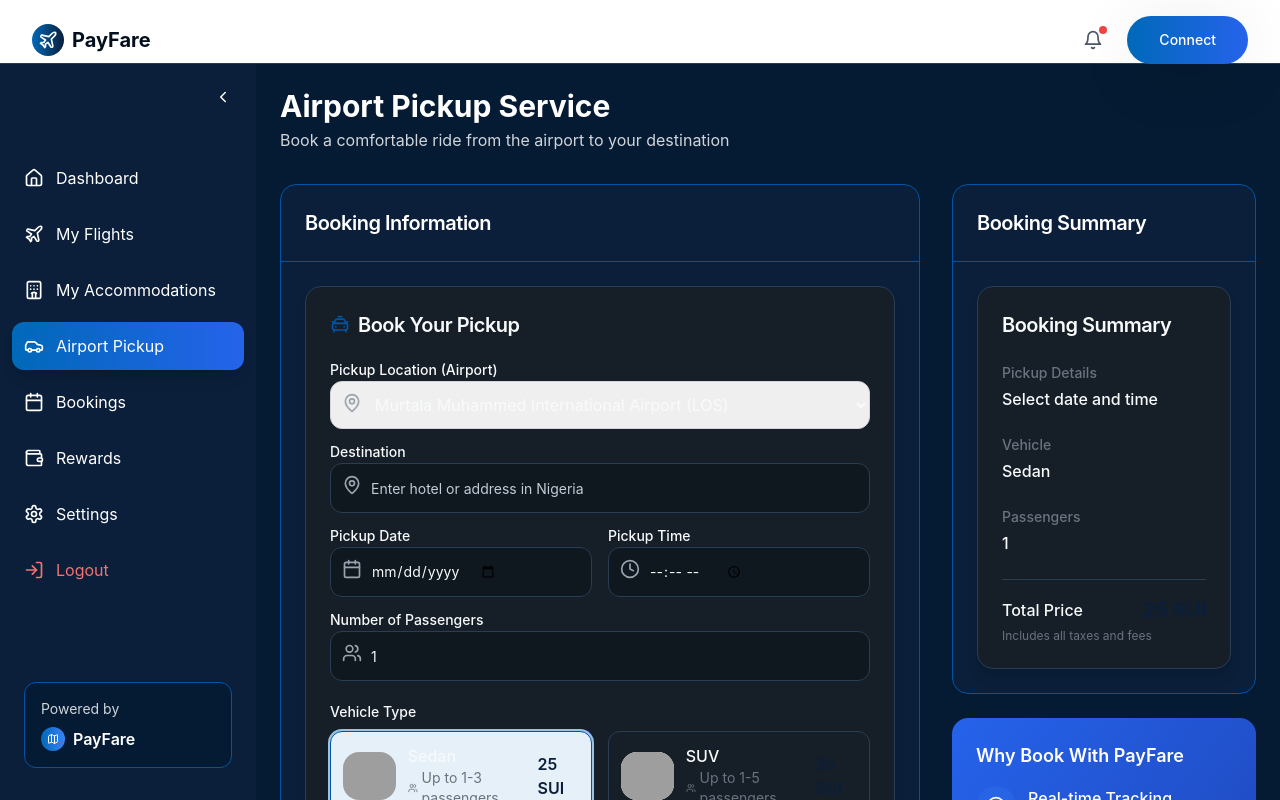
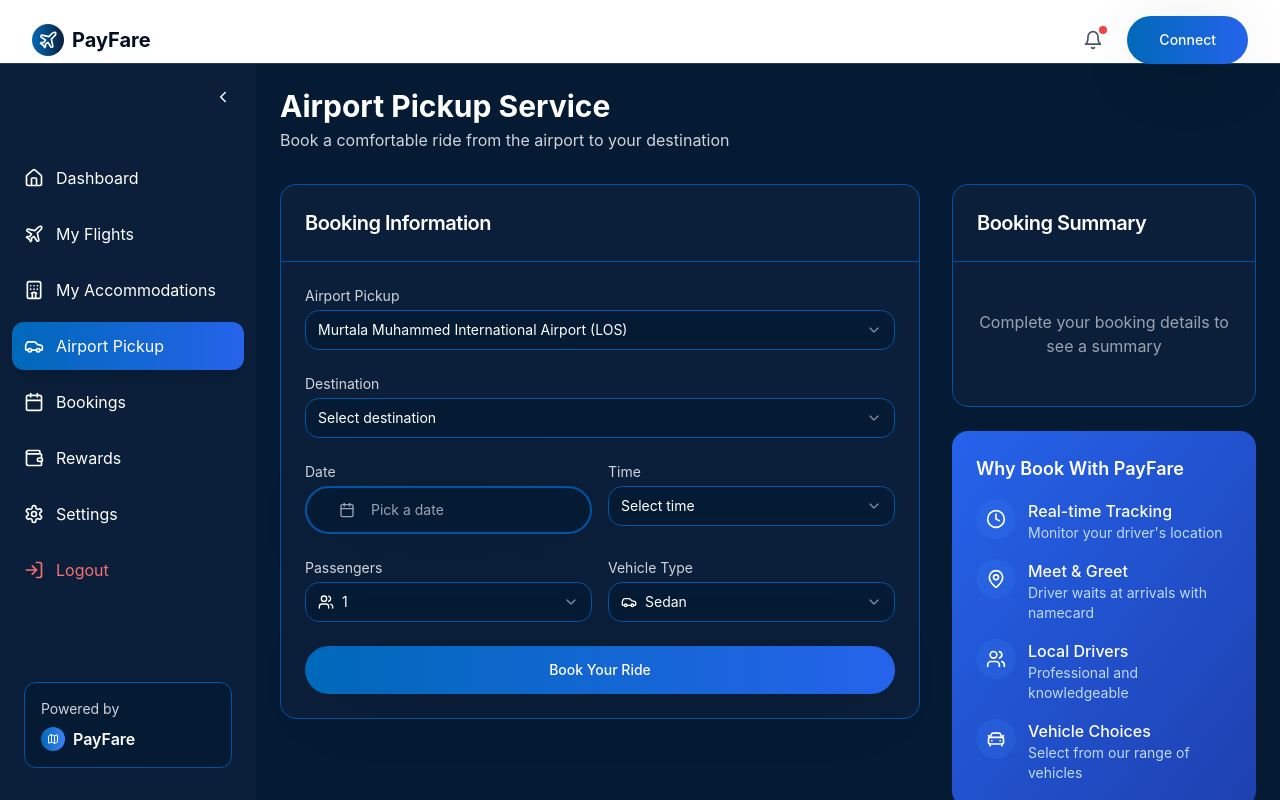
Before and after one commit to dev-Basscee/payfare-nomad-verse, a React (Vite) app: page /dashboard/taxi in a window 1280 px wide. Shown: the top 800 px of the page. Built offline with nearby package versions, Linux system fonts and the light colour scheme; sample sign-in values are in the browser's storage; grey boxes are pictures that could not be loaded.

Commit message:
feat: Implement Payfare UI design
Implement the UI design for the Payfare web3 travel platform, including landing, sign-in, sign-up, and dashboard pages, with a dark theme, sidebar navigation, and support for wallet connect and zkLogin.

```diff
--- a/src/components/taxi/BookingForm.tsx
+++ b/src/components/taxi/BookingForm.tsx
@@ -1,33 +1,21 @@
 
-import { useState } from "react";
-import { CarTaxiFront, Calendar, Clock, MapPin, Users } from "lucide-react";
+import React from "react";
+import { Button } from "@/components/ui/button";
+import {
+  Select,
+  SelectContent,
+  SelectItem,
+  SelectTrigger,
+  SelectValue
+} from "@/components/ui/select";
 import { Input } from "@/components/ui/input";
-import { Label } from "@/components/ui/label";
-import { Button } from "@/components/ui/button";
-import { Card, CardContent, CardHeader, CardTitle } from "@/components/ui/card";
-import VehicleOption from "./VehicleOption";
-import { toast } from "sonner";
+import { Calendar } from "@/components/ui/calendar";
+import { Popover, PopoverContent, PopoverTrigger } from "@/components/ui/popover";
+import { cn } from "@/lib/utils";
+import { format } from "date-fns";
+import { CalendarIcon, Users, Car } from "lucide-react";
 
-// Define vehicle options
-const vehicleOptions = [
-  { id: "sedan", name: "Sedan", capacity: "1-3", price: 25, image: "https://images.unsplash.com/photo-1577494251483-1a2a75388bbe?auto=format&fit=crop&q=80" },
-  { id: "suv", name: "SUV", capacity: "1-5", price: 35, image: "https://images.unsplash.com/photo-1572776685600-aca8c3456159?auto=format&fit=crop&q=80" },
-  { id: "luxury", name: "Luxury", capacity: "1-3", price: 50, image: "https://images.unsplash.com/photo-1544829099-b9a0c07fad1a?auto=format&fit=crop&q=80" },
-  { id: "taxi", name: "Taxi", capacity: "1-4", price: 20, image: "https://images.unsplash.com/photo-1604556369143-081ea6824711?auto=format&fit=crop&q=80" },
-];
-
-// Nigerian airports list
-const nigerianAirports = [
-  "Murtala Muhammed International Airport (LOS)",
-  "Nnamdi Azikiwe International Airport (ABV)",
-  "Port Harcourt International Airport (PHC)",
-  "Mallam Aminu Kano International Airport (KAN)",
-  "Akanu Ibiam International Airport (ENU)",
-  "Margaret Ekpo International Airport (CBQ)",
-  "Sadiq Abubakar III International Airport (SKO)",
-];
-
-interface BookingFormProps {
+export interface BookingFormProps {
   pickup: string;
   setPickup: (value: string) => void;
   destination: string;
@@ -40,158 +28,170 @@ interface BookingFormProps {
   setPassengers: (value: string) => void;
   vehicleType: string;
   setVehicleType: (value: string) => void;
+  airports: { value: string; label: string }[];
+  destinationOptions: string[];
 }
 
-const BookingForm = ({
-  pickup, setPickup,
-  destination, setDestination,
-  date, setDate,
-  time, setTime,
-  passengers, setPassengers,
-  vehicleType, setVehicleType
-}: BookingFormProps) => {
-  const [isLoading, setIsLoading] = useState(false);
+const BookingForm: React.FC<BookingFormProps> = ({
+  pickup,
+  setPickup,
+  destination,
+  setDestination,
+  date,
+  setDate,
+  time,
+  setTime,
+  passengers,
+  setPassengers,
+  vehicleType,
+  setVehicleType,
+  airports,
+  destinationOptions,
+}) => {
+  const [selectedDate, setSelectedDate] = React.useState<Date | undefined>(
+    date ? new Date(date) : undefined
+  );
 
-  const handleBooking = (e: React.FormEvent) => {
-    e.preventDefault();
-    setIsLoading(true);
-
-    // Simulate booking process
-    setTimeout(() => {
-      setIsLoading(false);
-      toast.success("Your pickup has been booked successfully!");
-    }, 1500);
+  const handleDateChange = (newDate: Date | undefined) => {
+    if (newDate) {
+      setDate(format(newDate, "yyyy-MM-dd"));
+      setSelectedDate(newDate);
+    }
   };
 
   return (
-    <Card className="rounded-2xl shadow-lg">
-      <CardHeader>
-        <CardTitle className="text-xl flex items-center">
-          <CarTaxiFront className="mr-2 h-5 w-5 text-payfare-600" />
-          Book Your Pickup
-        </CardTitle>
-      </CardHeader>
+    <div className="space-y-6">
+      <div className="space-y-1">
+        <label htmlFor="pickup" className="block text-sm text-gray-300">Airport Pickup</label>
+        <Select value={pickup} onValueChange={setPickup}>
+          <SelectTrigger className="bg-payfare-800 border-payfare-600 focus:ring-payfare-500">
+            <SelectValue placeholder="Select airport" />
+          </SelectTrigger>
+          <SelectContent className="bg-payfare-800 border-payfare-600 text-white">
+            {airports.map((airport) => (
+              <SelectItem key={airport.value} value={airport.value} className="hover:bg-payfare-700">
+                {airport.label}
+              </SelectItem>
+            ))}
+          </SelectContent>
+        </Select>
+      </div>
 
-      <CardContent>
-        <form onSubmit={handleBooking} className="space-y-6">
-          <div className="space-y-4">
-            <div>
-              <Label htmlFor="pickup" className="mb-1 block">Pickup Location (Airport)</Label>
-              <div className="relative">
-                <select
-                  id="pickup"
-                  value={pickup}
-                  onChange={(e) => setPickup(e.target.value)}
-                  className="w-full pl-10 rounded-xl py-3 border border-gray-300"
+      <div className="space-y-1">
+        <label htmlFor="destination" className="block text-sm text-gray-300">Destination</label>
+        <Select value={destination} onValueChange={setDestination}>
+          <SelectTrigger className="bg-payfare-800 border-payfare-600 focus:ring-payfare-500">
+            <SelectValue placeholder="Select destination" />
+          </SelectTrigger>
+          <SelectContent className="bg-payfare-800 border-payfare-600 text-white">
+            {destinationOptions.map((option) => (
+              <SelectItem key={option} value={option} className="hover:bg-payfare-700">
+                {option}
+              </SelectItem>
+            ))}
+          </SelectContent>
+        </Select>
+      </div>
+
+      <div className="grid grid-cols-2 gap-4">
+        <div className="space-y-1">
+          <label htmlFor="date" className="block text-sm text-gray-300">Date</label>
+          <Popover>
+            <PopoverTrigger asChild>
+              <Button
+                variant={"outline"}
+                className={cn(
+                  "w-full justify-start text-left font-normal bg-payfare-800 border-payfare-600",
+                  !date && "text-gray-400"
+                )}
               >
-                  {nigerianAirports.map((airport) => (
-                    <option key={airport} value={airport}>{airport}</option>
+                <CalendarIcon className="mr-2 h-4 w-4" />
+                {date ? format(new Date(date), "PPP") : <span>Pick a date</span>}
+              </Button>
+            </PopoverTrigger>
+            <PopoverContent className="w-auto p-0 bg-payfare-800 border-payfare-600">
+              <Calendar
+                mode="single"
+                selected={selectedDate}
+                onSelect={handleDateChange}
+                initialFocus
+                className="p-3 pointer-events-auto bg-payfare-800 text-white"
+              />
+            </PopoverContent>
+          </Popover>
+        </div>
+
+        <div className="space-y-1">
+          <label htmlFor="time" className="block text-sm text-gray-300">Time</label>
+          <Select value={time} onValueChange={setTime}>
+            <SelectTrigger className="bg-payfare-800 border-payfare-600 focus:ring-payfare-500">
+              <SelectValue placeholder="Select time" />
+            </SelectTrigger>
+            <SelectContent className="bg-payfare-800 border-payfare-600 text-white">
+              {["00:00", "01:00", "02:00", "03:00", "04:00", "05:00",
+                "06:00", "07:00", "08:00", "09:00", "10:00", "11:00",
+                "12:00", "13:00", "14:00", "15:00", "16:00", "17:00",
+                "18:00", "19:00", "20:00", "21:00", "22:00", "23:00"].map((timeOption) => (
+                <SelectItem key={timeOption} value={timeOption} className="hover:bg-payfare-700">
+                  {timeOption}
+                </SelectItem>
               ))}
-                </select>
-                <MapPin className="absolute left-3 top-3 text-gray-400 h-5 w-5" />
+            </SelectContent>
+          </Select>
         </div>
       </div>
 
-            <div>
-              <Label htmlFor="destination" className="mb-1 block">Destination</Label>
-              <div className="relative">
-                <Input
-                  id="destination"
-                  value={destination}
-                  onChange={(e) => setDestination(e.target.value)}
-                  placeholder="Enter hotel or address in Nigeria"
-                  className="pl-10 rounded-xl py-6"
-                  required
-                  list="nigerian-destinations"
-                />
-                <datalist id="nigerian-destinations">
-                  <option value="Eko Hotels & Suites, Victoria Island, Lagos" />
-                  <option value="Transcorp Hilton, Abuja" />
-                  <option value="Four Points by Sheraton, Victoria Island, Lagos" />
-                  <option value="Sheraton Abuja Hotel, Abuja" />
-                  <option value="Ibom Hotel & Golf Resort, Uyo" />
-                  <option value="The Wheatbaker, Ikoyi, Lagos" />
-                  <option value="Radisson Blu Anchorage Hotel, Victoria Island, Lagos" />
-                </datalist>
-                <MapPin className="absolute left-3 top-3 text-gray-400 h-5 w-5" />
+      <div className="grid grid-cols-2 gap-4">
+        <div className="space-y-1">
+          <label htmlFor="passengers" className="block text-sm text-gray-300">Passengers</label>
+          <Select value={passengers} onValueChange={setPassengers}>
+            <SelectTrigger className="bg-payfare-800 border-payfare-600 focus:ring-payfare-500">
+              <SelectValue placeholder="Passengers">
+                <div className="flex items-center">
+                  <Users className="mr-2 h-4 w-4" />
+                  <span>{passengers}</span>
                 </div>
+              </SelectValue>
+            </SelectTrigger>
+            <SelectContent className="bg-payfare-800 border-payfare-600 text-white">
+              {["1", "2", "3", "4", "5", "6"].map((num) => (
+                <SelectItem key={num} value={num} className="hover:bg-payfare-700">
+                  {num} {parseInt(num) === 1 ? "passenger" : "passengers"}
+                </SelectItem>
+              ))}
+            </SelectContent>
+          </Select>
         </div>
 
-            <div className="grid grid-cols-1 md:grid-cols-2 gap-4">
-              <div>
-                <Label htmlFor="date" className="mb-1 block">Pickup Date</Label>
-                <div className="relative">
-                  <Input
-                    id="date"
-                    type="date"
-                    value={date}
-                    onChange={(e) => setDate(e.target.value)}
-                    className="pl-10 rounded-xl py-6"
-                    required
-                  />
-                  <Calendar className="absolute left-3 top-3 text-gray-400 h-5 w-5" />
+        <div className="space-y-1">
+          <label htmlFor="vehicleType" className="block text-sm text-gray-300">Vehicle Type</label>
+          <Select value={vehicleType} onValueChange={setVehicleType}>
+            <SelectTrigger className="bg-payfare-800 border-payfare-600 focus:ring-payfare-500">
+              <SelectValue placeholder="Vehicle type">
+                <div className="flex items-center">
+                  <Car className="mr-2 h-4 w-4" />
+                  <span>{vehicleType.charAt(0).toUpperCase() + vehicleType.slice(1)}</span>
                 </div>
-              </div>
-
-              <div>
-                <Label htmlFor="time" className="mb-1 block">Pickup Time</Label>
-                <div className="relative">
-                  <Input
-                    id="time"
-                    type="time"
-                    value={time}
-                    onChange={(e) => setTime(e.target.value)}
-                    className="pl-10 rounded-xl py-6"
-                    required
-                  />
-                  <Clock className="absolute left-3 top-3 text-gray-400 h-5 w-5" />
-                </div>
-              </div>
-            </div>
-
-            <div>
-              <Label htmlFor="passengers" className="mb-1 block">Number of Passengers</Label>
-              <div className="relative">
-                <Input
-                  id="passengers"
-                  type="number"
-                  min="1"
-                  max="10"
-                  value={passengers}
-                  onChange={(e) => setPassengers(e.target.value)}
-                  className="pl-10 rounded-xl py-6"
-                />
-                <Users className="absolute left-3 top-3 text-gray-400 h-5 w-5" />
-              </div>
-            </div>
-          </div>
-
-          <div className="space-y-3">
-            <Label className="block">Vehicle Type</Label>
-            <div className="grid grid-cols-1 sm:grid-cols-2 gap-4">
-              {vehicleOptions.map((vehicle) => (
-                <VehicleOption
-                  key={vehicle.id}
-                  vehicle={vehicle}
-                  isSelected={vehicleType === vehicle.id}
-                  onSelect={setVehicleType}
-                />
-              ))}
+              </SelectValue>
+            </SelectTrigger>
+            <SelectContent className="bg-payfare-800 border-payfare-600 text-white">
+              <SelectItem value="sedan" className="hover:bg-payfare-700">Sedan</SelectItem>
+              <SelectItem value="suv" className="hover:bg-payfare-700">SUV</SelectItem>
+              <SelectItem value="luxury" className="hover:bg-payfare-700">Luxury</SelectItem>
+              <SelectItem value="van" className="hover:bg-payfare-700">Van</SelectItem>
+            </SelectContent>
+          </Select>
         </div>
       </div>
 
       <Button
         type="submit"
-            className="w-full bg-[#1A1F2C] hover:bg-[#065d88] text-white py-6"
-            disabled={isLoading}
+        className="w-full bg-gradient-to-r from-payfare-500 to-blue-600 hover:shadow-[0_0_25px_rgba(59,130,246,0.5)] transition-all duration-300 hover:-translate-y-1"
       >
-            {isLoading ? "Booking..." : "Book Pickup"}
+        Book Your Ride
       </Button>
-        </form>
-      </CardContent>
-    </Card>
+    </div>
   );
 };
 
 export default BookingForm;
-export { vehicleOptions, nigerianAirports };
--- a/src/components/taxi/BookingSummary.tsx
+++ b/src/components/taxi/BookingSummary.tsx
@@ -1,6 +1,7 @@
 
-import { Card, CardContent, CardHeader, CardTitle } from "@/components/ui/card";
-import { vehicleOptions } from "./BookingForm";
+import React from "react";
+import { Button } from "@/components/ui/button";
+import { Clock, Calendar, MapPin, Users, Car } from "lucide-react";
 
 interface BookingSummaryProps {
   pickup: string;
@@ -11,93 +12,120 @@ interface BookingSummaryProps {
   vehicleType: string;
 }
 
-const BookingSummary = ({
+const BookingSummary: React.FC<BookingSummaryProps> = ({
   pickup,
   destination,
   date,
   time,
   passengers,
-  vehicleType
-}: BookingSummaryProps) => {
+  vehicleType,
+}) => {
+  // Function to calculate estimated price
+  const calculatePrice = () => {
+    // Base prices by vehicle type
+    const basePrices = {
+      sedan: 50,
+      suv: 75,
+      luxury: 120,
+      van: 100,
+    };
+
+    // Get base price or default to sedan price
+    const basePrice = basePrices[vehicleType as keyof typeof basePrices] || basePrices.sedan;
+
+    // Add passenger factor
+    const passengerCount = parseInt(passengers) || 1;
+    const passengerFactor = passengerCount > 2 ? (passengerCount - 2) * 10 : 0;
+
+    // Total price
+    return basePrice + passengerFactor;
+  };
+
+  const price = calculatePrice();
+
+  const isComplete = pickup && destination && date && time && passengers && vehicleType;
+
   return (
-    <Card className="rounded-2xl shadow-lg sticky top-24">
-      <CardHeader>
-        <CardTitle className="text-xl">Booking Summary</CardTitle>
-      </CardHeader>
-
-      <CardContent className="space-y-6">
-        {pickup && destination && (
+    <div className="space-y-6">
+      {!isComplete ? (
+        <div className="text-center py-6">
+          <p className="text-gray-400">Complete your booking details to see a summary</p>
+        </div>
+      ) : (
+        <>
+          <div className="space-y-4">
+            <div className="flex items-start space-x-3">
+              <MapPin className="h-5 w-5 text-blue-400 mt-0.5 flex-shrink-0" />
               <div>
-            <h3 className="text-sm font-medium text-gray-500">Route</h3>
-            <div className="mt-1 space-y-2">
-              <div className="flex">
-                <div className="mr-3 mt-1">
-                  <div className="h-2 w-2 rounded-full bg-blue-500"></div>
-                </div>
-                <div>
-                  <p className="font-medium">{pickup}</p>
-                  <p className="text-xs text-gray-500">Pickup location</p>
+                <p className="text-sm text-gray-400">Pickup</p>
+                <p className="text-white">{pickup}</p>
               </div>
             </div>
-              <div className="flex">
-                <div className="mr-3 ml-1 h-8">
-                  <div className="h-full w-[1px] bg-gray-300"></div>
+
+            <div className="flex items-start space-x-3">
+              <MapPin className="h-5 w-5 text-blue-400 mt-0.5 flex-shrink-0" />
+              <div>
+                <p className="text-sm text-gray-400">Destination</p>
+                <p className="text-white">{destination}</p>
               </div>
             </div>
-              <div className="flex">
-                <div className="mr-3 mt-1">
-                  <div className="h-2 w-2 rounded-full bg-green-500"></div>
+
+            <div className="flex items-start space-x-3">
+              <Calendar className="h-5 w-5 text-blue-400 mt-0.5 flex-shrink-0" />
+              <div>
+                <p className="text-sm text-gray-400">Date</p>
+                <p className="text-white">{date}</p>
               </div>
+            </div>
+
+            <div className="flex items-start space-x-3">
+              <Clock className="h-5 w-5 text-blue-400 mt-0.5 flex-shrink-0" />
               <div>
-                  <p className="font-medium">{destination || "Your destination"}</p>
-                  <p className="text-xs text-gray-500">Drop-off location</p>
+                <p className="text-sm text-gray-400">Time</p>
+                <p className="text-white">{time}</p>
+              </div>
+            </div>
+
+            <div className="flex items-start space-x-3">
+              <Users className="h-5 w-5 text-blue-400 mt-0.5 flex-shrink-0" />
+              <div>
+                <p className="text-sm text-gray-400">Passengers</p>
+                <p className="text-white">{passengers}</p>
+              </div>
+            </div>
+
+            <div className="flex items-start space-x-3">
+              <Car className="h-5 w-5 text-blue-400 mt-0.5 flex-shrink-0" />
+              <div>
+                <p className="text-sm text-gray-400">Vehicle Type</p>
+                <p className="text-white">{vehicleType.charAt(0).toUpperCase() + vehicleType.slice(1)}</p>
               </div>
             </div>
           </div>
+
+          <div className="border-t border-payfare-600 pt-4">
+            <div className="flex justify-between mb-2">
+              <span className="text-gray-400">Base fare</span>
+              <span className="text-white">{price - 10} SUI</span>
             </div>
-        )}
-
-        <div>
-          <h3 className="text-sm font-medium text-gray-500">Pickup Details</h3>
-          <p className="mt-1 font-medium">
-            {date ? (
-              <>
-                {new Date(date).toLocaleDateString('en-US', {
-                  month: 'long',
-                  day: 'numeric',
-                  year: 'numeric'
-                })}
-                {time && ` at ${time}`}
-              </>
-            ) : (
-              "Select date and time"
-            )}
-          </p>
+            <div className="flex justify-between mb-2">
+              <span className="text-gray-400">Booking fee</span>
+              <span className="text-white">10 SUI</span>
+            </div>
+            <div className="flex justify-between font-bold text-lg mt-4">
+              <span>Total</span>
+              <span className="text-blue-400">{price} SUI</span>
+            </div>
           </div>
 
-        <div>
-          <h3 className="text-sm font-medium text-gray-500">Vehicle</h3>
-          <p className="mt-1 font-medium">
-            {vehicleOptions.find(v => v.id === vehicleType)?.name || "Select a vehicle"}
-          </p>
+          <Button
+            className="w-full bg-gradient-to-r from-payfare-500 to-blue-600 hover:shadow-[0_0_25px_rgba(59,130,246,0.5)] transition-all duration-300 hover:-translate-y-1"
+          >
+            Confirm and Pay
+          </Button>
+        </>
+      )}
     </div>
-
-        <div>
-          <h3 className="text-sm font-medium text-gray-500">Passengers</h3>
-          <p className="mt-1 font-medium">{passengers}</p>
-        </div>
-
-        <div className="border-t pt-4 mt-4">
-          <div className="flex justify-between items-center">
-            <span className="font-medium">Total Price</span>
-            <span className="text-xl font-bold text-payfare-700">
-              {vehicleOptions.find(v => v.id === vehicleType)?.price || 0} SUI
-            </span>
-          </div>
-          <p className="text-xs text-gray-500 mt-1">Includes all taxes and fees</p>
-        </div>
-      </CardContent>
-    </Card>
   );
 };
 
--- a/src/pages/Taxi.tsx
+++ b/src/pages/Taxi.tsx
@@ -97,7 +97,7 @@ const TaxiPage = () => {
                   vehicleType={vehicleType}
                   setVehicleType={setVehicleType}
                   airports={airports}
-                  destinationOptions={destinationOptions[pickup] || []}
+                  destinationOptions={destinationOptions[pickup as keyof typeof destinationOptions] || []}
                 />
               </CardContent>
             </Card>
```
Lines whose indentation alone changed are shown as unchanged.
